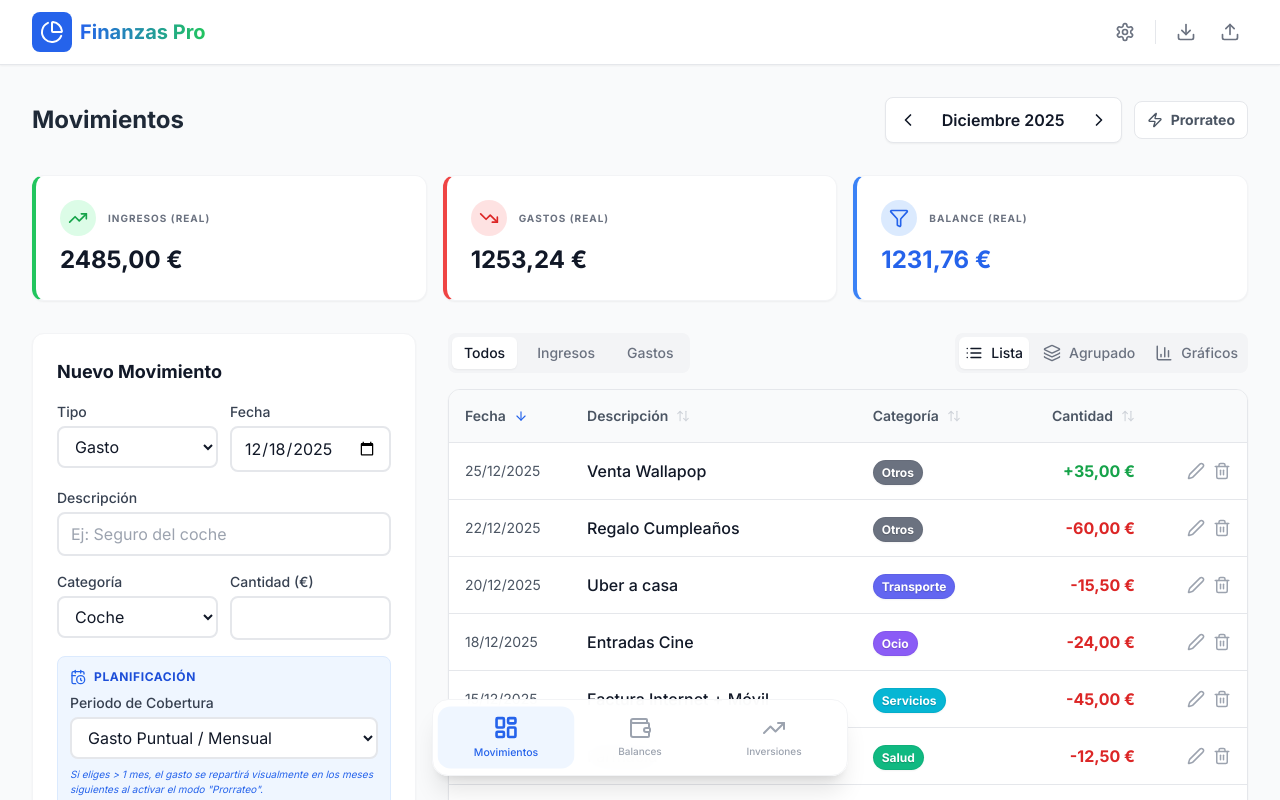
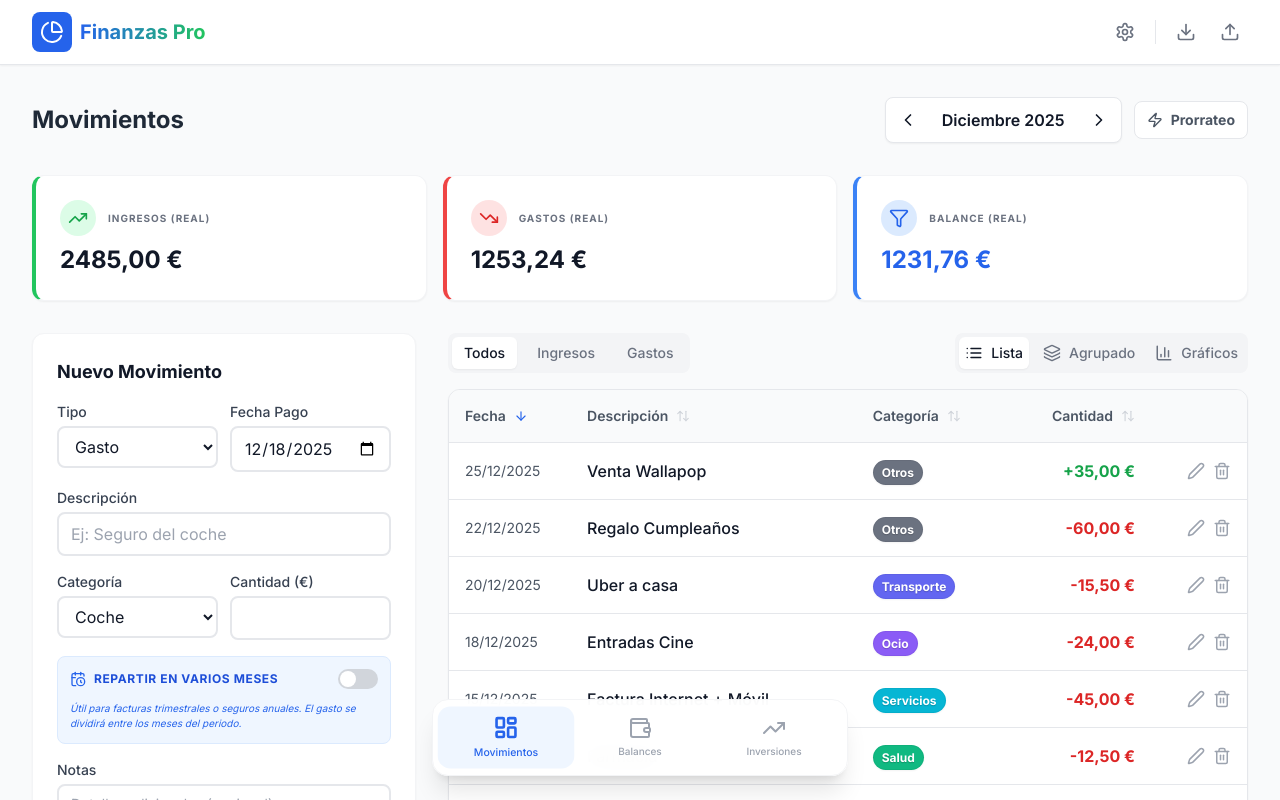
Before and after one commit to joseluisdominguez/PersonalFinances, a React (Vite) app: page / in a window 1280 px wide. Shown: the top 800 px of the page. Built offline with nearby package versions, Linux system fonts and the light colour scheme.

Commit message:
feat: Enhance transaction data model for accrual
Add new fields `fechaInicioDevengo` and `fechaFinDevengo` to the `Transaction` interface to support the accrual (visual amortization) of transactions. This change also updates the UI to conditionally show these new fields.

```diff
--- a/components/TransactionsView.tsx
+++ b/components/TransactionsView.tsx
@@ -1,6 +1,6 @@
 
 import React, { useState, useMemo } from 'react';
-import { Plus, Trash2, TrendingUp, TrendingDown, Filter, ChevronLeft, ChevronRight, List, Layers, ChevronDown, ChevronUp, ArrowUp, ArrowDown, ArrowUpDown, Info, Edit2, X, Save, BarChart3, CalendarClock, Zap } from 'lucide-react';
+import { Plus, Trash2, TrendingUp, TrendingDown, Filter, ChevronLeft, ChevronRight, List, Layers, ChevronDown, ChevronUp, ArrowUp, ArrowDown, ArrowUpDown, Info, Edit2, X, Save, BarChart3, CalendarClock, Zap, CalendarRange } from 'lucide-react';
 import { BarChart, Bar, XAxis, YAxis, CartesianGrid, Tooltip, ResponsiveContainer, Cell } from 'recharts';
 import { Transaction, TransactionType, CategoryItem } from '../types';
 import { Button, Card, Input, Select, ConfirmDialog } from './ui';
@@ -26,6 +26,7 @@ export const TransactionsView: React.FC<Props> = ({ data, categories, onSave, on
   const [filterType, setFilterType] = useState<'all' | TransactionType>('all');
   const [viewMode, setViewMode] = useState<'list' | 'grouped' | 'chart'>('list');
   const [isAmortizedMode, setIsAmortizedMode] = useState(false);
+  const [showDevengoFields, setShowDevengoFields] = useState(false);
   const [expandedCategories, setExpandedCategories] = useState<string[]>(categories.map(c => c.name));
 
   // Sorting State
@@ -48,7 +49,8 @@ export const TransactionsView: React.FC<Props> = ({ data, categories, onSave, on
     nombre: '',
     cantidad: 0,
     notas: '',
-    mesesCobertura: 1
+    fechaInicioDevengo: '',
+    fechaFinDevengo: ''
   };
 
   const [formData, setFormData] = useState<Partial<Transaction>>(initialFormState);
@@ -70,7 +72,8 @@ export const TransactionsView: React.FC<Props> = ({ data, categories, onSave, on
       categoria: formData.categoria!,
       cantidad: Number(formData.cantidad),
       notas: formData.notas,
-      mesesCobertura: Number(formData.mesesCobertura) || 1
+      fechaInicioDevengo: showDevengoFields ? formData.fechaInicioDevengo : undefined,
+      fechaFinDevengo: showDevengoFields ? formData.fechaFinDevengo : undefined
     } as Transaction);
 
     setFormData(prev => ({
@@ -81,6 +84,7 @@ export const TransactionsView: React.FC<Props> = ({ data, categories, onSave, on
     }));
 
     setEditingId(null);
+    setShowDevengoFields(false);
   };
 
   const handleEdit = (t: Transaction) => {
@@ -92,14 +96,17 @@ export const TransactionsView: React.FC<Props> = ({ data, categories, onSave, on
       nombre: t.nombre,
       cantidad: t.cantidad,
       notas: t.notas || '',
-      mesesCobertura: t.mesesCobertura || 1
+      fechaInicioDevengo: t.fechaInicioDevengo || '',
+      fechaFinDevengo: t.fechaFinDevengo || ''
     });
+    setShowDevengoFields(!!t.fechaInicioDevengo);
     window.scrollTo({ top: 0, behavior: 'smooth' });
   };
 
   const cancelEdit = () => {
     setEditingId(null);
     setFormData(initialFormState);
+    setShowDevengoFields(false);
   };
 
   const handleSort = (key: keyof Transaction, category?: string) => {
@@ -129,26 +136,48 @@ export const TransactionsView: React.FC<Props> = ({ data, categories, onSave, on
     return t[key];
   };
 
-  // Lógica de Amortización: ¿Qué transacciones afectan a este mes?
+  // Ayudante para calcular cuántos meses distintos abarca un rango
+  const getMonthsDiff = (startStr: string, endStr: string) => {
+    const start = new Date(startStr);
+    const end = new Date(endStr);
+    return (end.getFullYear() - start.getFullYear()) * 12 + (end.getMonth() - start.getMonth()) + 1;
+  };
+
+  // Lógica de Amortización: ¿Qué transacciones afectan a este mes por su rango de devengo?
   const amortizedContributions = useMemo(() => {
     const vYear = viewDate.getFullYear();
     const vMonth = viewDate.getMonth();
+    const vTime = new Date(vYear, vMonth, 1).getTime();
 
     return data.filter(t => {
+      const typeMatch = filterType === 'all' || t.tipo === filterType;
+      if (!typeMatch) return false;
+
+      // Si tiene rango de devengo definido
+      if (t.fechaInicioDevengo && t.fechaFinDevengo) {
+        const start = new Date(t.fechaInicioDevengo);
+        const end = new Date(t.fechaFinDevengo);
+
+        // Creamos fechas normalizadas al primer día del mes para comparar meses
+        const startMonth = new Date(start.getFullYear(), start.getMonth(), 1).getTime();
+        const endMonth = new Date(end.getFullYear(), end.getMonth(), 1).getTime();
+
+        return vTime >= startMonth && vTime <= endMonth;
+      }
+
+      // Si no tiene devengo, solo aparece en su mes de pago real
       const tDate = new Date(t.fecha);
-      const tYear = tDate.getFullYear();
-      const tMonth = tDate.getMonth();
-      const coverage = t.mesesCobertura || 1;
-
-      const diffMonths = (vYear - tYear) * 12 + (vMonth - tMonth);
-      const isWithinCoverage = diffMonths >= 0 && diffMonths < coverage;
-      const typeMatch = filterType === 'all' || t.tipo === filterType;
-
-      return isWithinCoverage && typeMatch;
-    }).map(t => ({
-      ...t,
-      cantidadMensual: t.cantidad / (t.mesesCobertura || 1)
-    }));
+      return tDate.getMonth() === vMonth && tDate.getFullYear() === vYear;
+    }).map(t => {
+      if (t.fechaInicioDevengo && t.fechaFinDevengo) {
+        const totalMonths = getMonthsDiff(t.fechaInicioDevengo, t.fechaFinDevengo);
+        return {
+          ...t,
+          cantidadMensual: t.cantidad / (totalMonths || 1)
+        };
+      }
+      return { ...t, cantidadMensual: t.cantidad };
+    });
   }, [data, viewDate, filterType]);
 
   const filteredTransactions = useMemo(() => {
@@ -289,16 +318,23 @@ export const TransactionsView: React.FC<Props> = ({ data, categories, onSave, on
       <td className="p-4 text-sm text-gray-600">
         <div className="flex flex-col">
           {formatDate(t.fecha)}
-          {t.mesesCobertura && t.mesesCobertura > 1 && (
-            <span className="text-[10px] text-blue-500 font-bold uppercase tracking-tighter flex items-center gap-0.5">
-              <CalendarClock size={10} /> {t.mesesCobertura} meses
+          {t.fechaInicioDevengo && (
+            <span className="text-[10px] text-blue-500 font-bold uppercase tracking-tighter flex items-center gap-0.5 mt-1" title={`Cubre del ${formatDate(t.fechaInicioDevengo)} al ${formatDate(t.fechaFinDevengo!)}`}>
+              <CalendarRange size={10} /> {getMonthsDiff(t.fechaInicioDevengo, t.fechaFinDevengo!)} meses
             </span>
           )}
         </div>
       </td>
       <td className="p-4 font-medium text-gray-900">
         <div className="flex items-center gap-2">
-          {t.nombre}
+          <div className="flex flex-col">
+            <span>{t.nombre}</span>
+            {t.fechaInicioDevengo && (
+              <span className="text-[10px] text-gray-400 font-normal">
+                Servicio: {formatDate(t.fechaInicioDevengo)} al {formatDate(t.fechaFinDevengo!)}
+              </span>
+            )}
+          </div>
           {t.notas && (
             <div className="group relative">
               <Info size={16} className="text-gray-400 cursor-help" />
@@ -365,7 +401,7 @@ export const TransactionsView: React.FC<Props> = ({ data, categories, onSave, on
                 ? 'bg-blue-600 border-blue-600 text-white shadow-md'
                 : 'bg-white border-gray-200 text-gray-600 hover:border-blue-300'
             }`}
-            title="Activa la vista prorrateada para ver el consumo económico real del mes"
+            title="Activa la vista prorrateada para ver el consumo económico real por devengo"
           >
             <Zap size={16} className={isAmortizedMode ? 'fill-white' : ''} />
             <span className="hidden sm:inline">Prorrateo</span>
@@ -425,7 +461,7 @@ export const TransactionsView: React.FC<Props> = ({ data, categories, onSave, on
                   <option value="ingreso">Ingreso</option>
                   <option value="gasto">Gasto</option>
                 </Select>
-                <Input label="Fecha" type="date" value={formData.fecha} onChange={e => setFormData({...formData, fecha: e.target.value})} required />
+                <Input label="Fecha Pago" type="date" value={formData.fecha} onChange={e => setFormData({...formData, fecha: e.target.value})} required />
               </div>
               <Input label="Descripción" placeholder="Ej: Seguro del coche" value={formData.nombre} onChange={e => setFormData({...formData, nombre: e.target.value})} required />
 
@@ -443,26 +479,41 @@ export const TransactionsView: React.FC<Props> = ({ data, categories, onSave, on
                 />
               </div>
 
-              <div className="p-3 bg-blue-50 rounded-lg border border-blue-100">
-                <div className="flex items-center gap-2 mb-2">
-                  <CalendarClock size={16} className="text-blue-600" />
-                  <span className="text-xs font-bold text-blue-700 uppercase tracking-wider">Planificación</span>
-                </div>
-                <Select
-                  label="Periodo de Cobertura"
-                  value={formData.mesesCobertura}
-                  onChange={e => setFormData({...formData, mesesCobertura: Number(e.target.value)})}
+              <div className="p-3 bg-blue-50 rounded-lg border border-blue-100 space-y-3">
+                <button
+                  type="button"
+                  onClick={() => setShowDevengoFields(!showDevengoFields)}
+                  className="flex items-center justify-between w-full group"
                 >
-                  <option value={1}>Gasto Puntual / Mensual</option>
-                  <option value={2}>Bimensual (2 meses)</option>
-                  <option value={3}>Trimestral (3 meses)</option>
-                  <option value={4}>Cuatrimestral (4 meses)</option>
-                  <option value={6}>Semestral (6 meses)</option>
-                  <option value={12}>Anual (12 meses)</option>
-                  <option value={24}>Bianual (24 meses)</option>
-                </Select>
-                <p className="text-[10px] text-blue-600 mt-2 italic">
-                  Si eliges &gt; 1 mes, el gasto se repartirá visualmente en los meses siguientes al activar el modo "Prorrateo".
+                  <div className="flex items-center gap-2">
+                    <CalendarClock size={16} className="text-blue-600" />
+                    <span className="text-xs font-bold text-blue-700 uppercase tracking-wider">Repartir en varios meses</span>
+                  </div>
+                  <div className={`w-10 h-5 rounded-full transition-colors relative ${showDevengoFields ? 'bg-blue-600' : 'bg-gray-300'}`}>
+                    <div className={`absolute top-0.5 w-4 h-4 bg-white rounded-full transition-all ${showDevengoFields ? 'left-5.5' : 'left-0.5'}`}></div>
+                  </div>
+                </button>
+
+                {showDevengoFields && (
+                  <div className="grid grid-cols-2 gap-3 pt-2 border-t border-blue-100 animate-in fade-in slide-in-from-top-1">
+                    <Input
+                      label="Inicio Cobertura"
+                      type="date"
+                      value={formData.fechaInicioDevengo}
+                      onChange={e => setFormData({...formData, fechaInicioDevengo: e.target.value})}
+                      required={showDevengoFields}
+                    />
+                    <Input
+                      label="Fin Cobertura"
+                      type="date"
+                      value={formData.fechaFinDevengo}
+                      onChange={e => setFormData({...formData, fechaFinDevengo: e.target.value})}
+                      required={showDevengoFields}
+                    />
+                  </div>
+                )}
+                <p className="text-[10px] text-blue-600 italic">
+                  Útil para facturas trimestrales o seguros anuales. El gasto se dividirá entre los meses del periodo.
                 </p>
               </div>
 
@@ -549,7 +600,7 @@ export const TransactionsView: React.FC<Props> = ({ data, categories, onSave, on
               <div className="overflow-x-auto">
                 {isAmortizedMode && (
                   <div className="bg-blue-50 p-3 text-xs text-blue-700 font-medium flex items-center gap-2 border-b border-blue-100">
-                    <Info size={14} /> La lista sigue mostrando movimientos reales. Los números de arriba reflejan el prorrateo.
+                    <Info size={14} /> La lista sigue mostrando movimientos reales. Los números de arriba reflejan el prorrateo por devengo.
                   </div>
                 )}
                 <table className="w-full text-left">
@@ -608,7 +659,7 @@ export const TransactionsView: React.FC<Props> = ({ data, categories, onSave, on
                     <h3 className="text-lg font-bold text-gray-700">Distribución de Gastos por Categoría</h3>
                     {isAmortizedMode && (
                       <span className="flex items-center gap-1 text-[10px] font-bold text-blue-600 bg-blue-50 px-2 py-1 rounded-full uppercase">
-                        <Zap size={10} /> Datos Prorrateados
+                        <Zap size={10} /> Datos por Devengo
                       </span>
                     )}
                   </div>
--- a/types.ts
+++ b/types.ts
@@ -6,13 +6,15 @@ export type TransactionCategory = string;
 
 export interface Transaction {
   id: string;
-  fecha: string; // ISO string
+  fecha: string; // ISO string (Fecha del pago/cobro real)
   nombre: string;
   tipo: TransactionType;
   categoria: string;
   cantidad: number;
   notas?: string;
-  mesesCobertura?: number; // 1 = mensual, 3 = trimestral, 12 = anual, etc.
+  // Campos para el devengo (amortización visual)
+  fechaInicioDevengo?: string;
+  fechaFinDevengo?: string;
 }
 
 export interface Balance {
```
